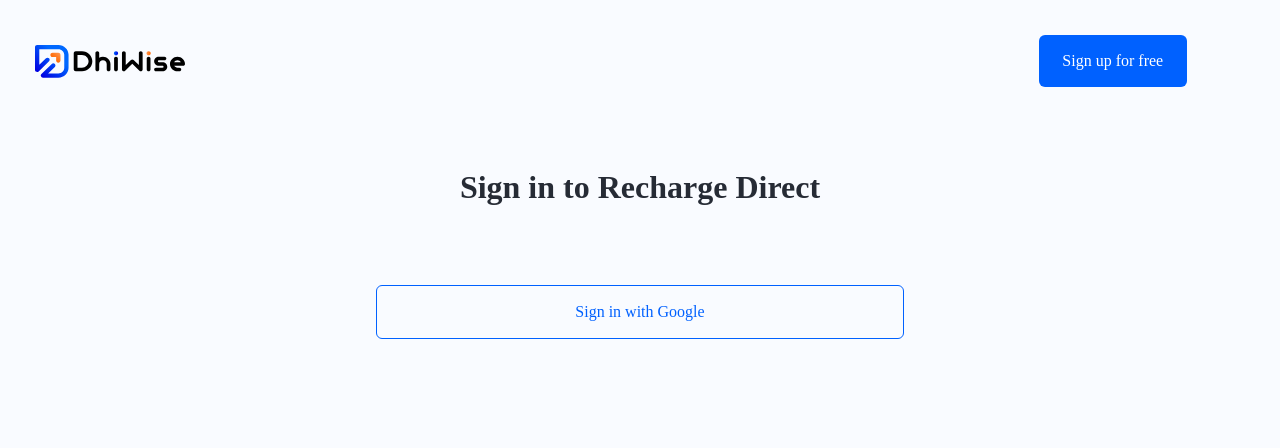
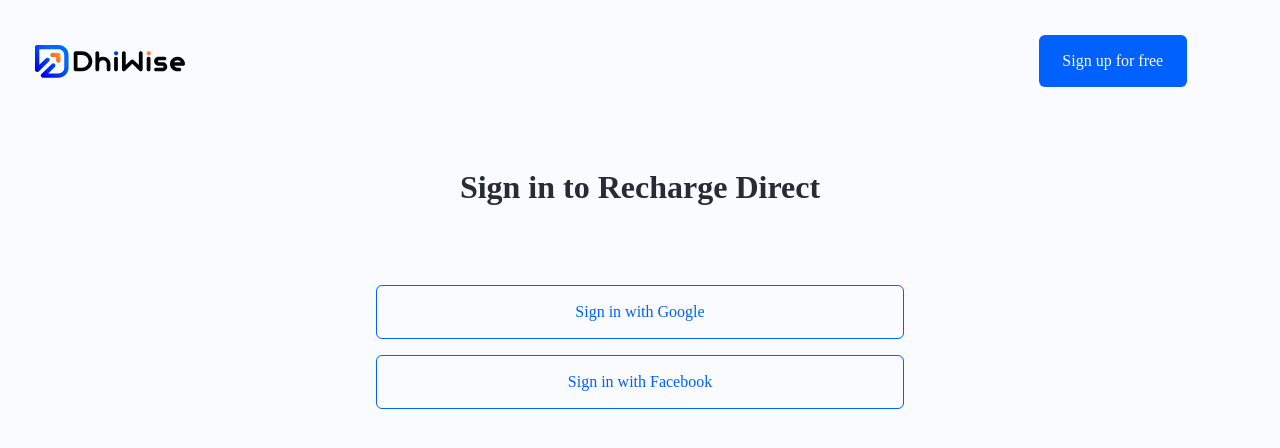
Before and after one commit to mokshdudeja/team-hunger-helpers, a React (Create React App) app: page / in a window 1280 px wide. Shown: the top 448 px of the page. Built offline with nearby package versions, Linux system fonts and the light colour scheme.

Commit message:
Code Synced by DhiWise

```diff
--- a/public/index.html
+++ b/public/index.html
@@ -11,7 +11,7 @@
     />
     <img
       alt="Logo"
-      src="https://appproject.dhiwise.com/dhiwise-logo.png?c=TLx-e244e6-1LN&v=1.0.9"
+      src="https://appproject.dhiwise.com/dhiwise-logo.png?c=TLx-e244e6-1LN&v=1.0.10"
       style="width: 0px; height: 0px"
     />
     <link rel="icon" href="%PUBLIC_URL%/favicon.ico" />
--- a/src/pages/Twitterlogin/index.jsx
+++ b/src/pages/Twitterlogin/index.jsx
@@ -97,7 +97,7 @@
                 Sign in with Google
               </Button>
               <Button
-                className="common-pointer cursor-pointer sm:flex font-medium hidden min-w-[528px] sm:min-w-full text-base text-center"
+                className="common-pointer cursor-pointer sm:flex font-medium inline min-w-[528px] sm:min-w-full text-base text-center"
                 onClick={() => navigate("/map")}
                 shape="round"
                 color="blue_A700"
```
